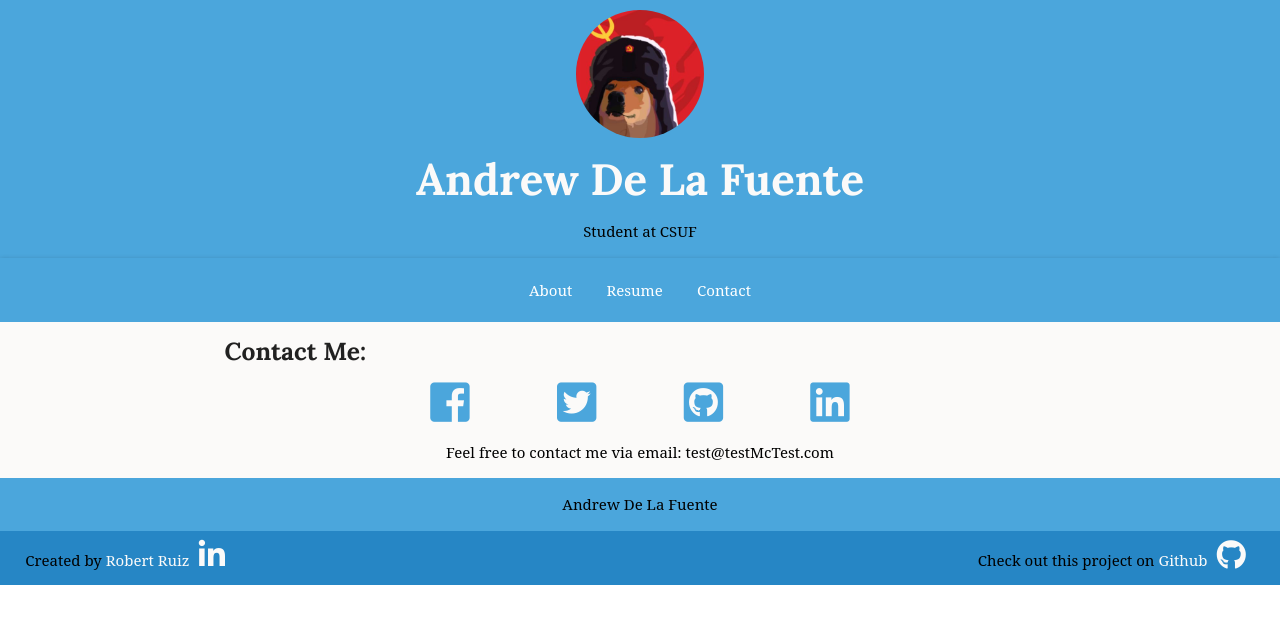
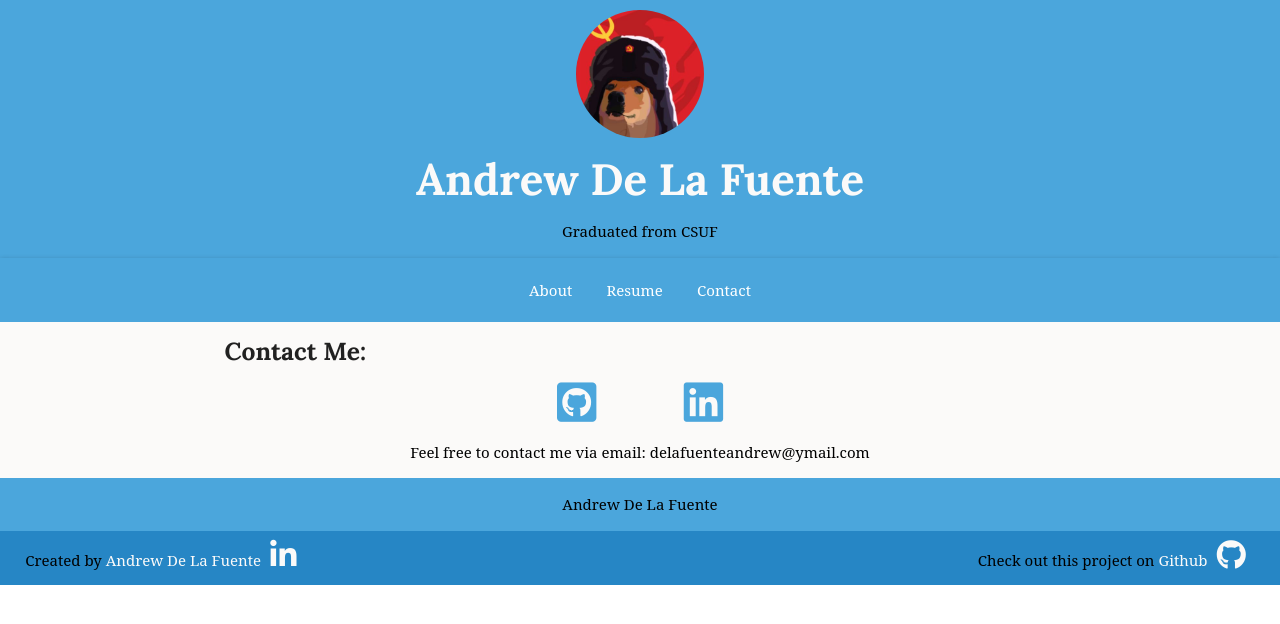
Before and after one commit to Andrewthe13th/Personal-Website, a Flask app: page /contact in a window 1280 px wide. Shown: the top 624 px of the page. Run offline with Flask 2, Linux system fonts and the light colour scheme; some libraries are stand-ins or nearby versions; some web fonts are replaced.

Commit message:
Added Correct links
LinkenIn, github, and resume links about this website and myself

```diff
--- a/templates/contact.html
+++ b/templates/contact.html
@@ -5,14 +5,12 @@
     <h5>Contact Me:</h5>
     <div>
       <ul class="socialmedia" style="text-align:center">
-        <li><a href="https://www.facebook.com/"><i class="fab fa-facebook-square fa-3x"></i></a></li>
-        <li><a href="https://www.twitter.com/"><i class="fab fa-twitter-square fa-3x"></i></a></li>
-        <li><a href="https://www.github.com/"><i class="fab fa-github-square fa-3x"></i></a></li>
-        <li><a href="https://www.linkedin.com/"><i class="fab fa-linkedin fa-3x"></i></a></li>
+        <li><a href="https://github.com/Andrewthe13th/"><i class="fab fa-github-square fa-3x"></i></a></li>
+        <li><a href="https://www.linkedin.com/in/andrew-de-la-fuente-1663a3117/"><i class="fab fa-linkedin fa-3x"></i></a></li>
       </ul>
     </div>
     <p style="text-align:center">
-      Feel free to contact me via email: test@testMcTest.com
+      Feel free to contact me via email: delafuenteandrew@ymail.com
     </p>
   </div>
 </div>
--- a/templates/footer.html
+++ b/templates/footer.html
@@ -13,15 +13,15 @@
 <div class="footerAbout row">
   <div class="col s4 m3 l3 left">
     <span>
-      <p>Created by <a href="https://www.linkedin   .com/in/robert-ruiz-993153a1/">Robert Ruiz</a></p>
-     <a href="https://www.linkedin.com/in/robert-ruiz-993153a1/"><i class="fab fa-linkedin-in fa-2x"></i></a>
+      <p>Created by <a href="https://www.linkedin.com/in/andrew-de-la-fuente-1663a3117/">Andrew De La Fuente</a></p>
+     <a href="https://www.linkedin.com/in/andrew-de-la-fuente-1663a3117/"><i class="fab fa-linkedin-in fa-2x"></i></a>
     </span>
   </div>
 
   <div class="col s4 m3 l3 right">
     <span>
-      <p>Check out this project on  <a href="https://github.com/robeartoe/GCPCreatePortfolio">Github</a></p>
-     <a href="https://github.com/robeartoe/GCPCreatePortfolio"><i class="fab fa-github fa-2x"></i></a>
+      <p>Check out this project on  <a href="https://github.com/Andrewthe13th/Personal-Website">Github</a></p>
+     <a href="https://github.com/Andrewthe13th/Personal-Website"><i class="fab fa-github fa-2x"></i></a>
     </span>
   </div>
 </div>
--- a/templates/header.html
+++ b/templates/header.html
@@ -3,7 +3,7 @@
   <div>
     <img src="{{url_for('static',filename='images/headshot.jpg')}}" alt="" class="circle responsive-img"> <!-- Photo must be square(1 X 1) -->
     <a href="{{url_for('root')}}"><h3>Andrew De La Fuente</h3></a>
-    <p>Student at CSUF</p>
+    <p>Graduated from CSUF</p>
   </div>
   <nav class="nav-center" role="navigation">
     <div class="nav-wrapper">
```
Also changed, not shown: 1 other file.
